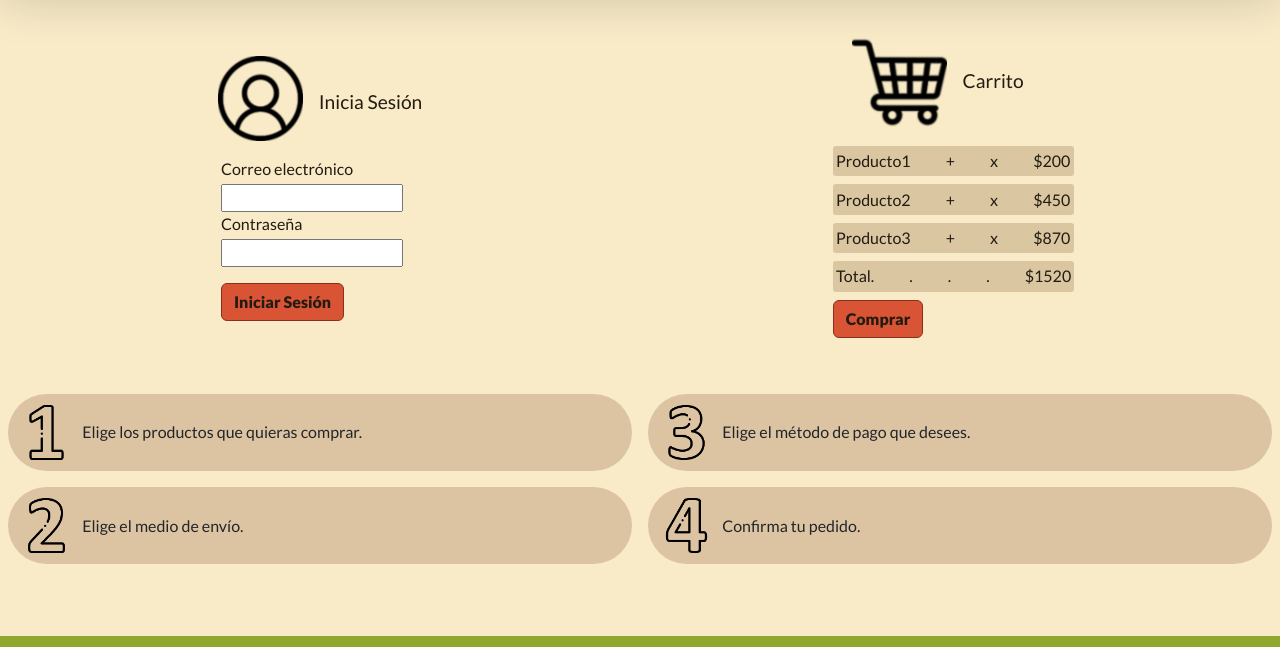
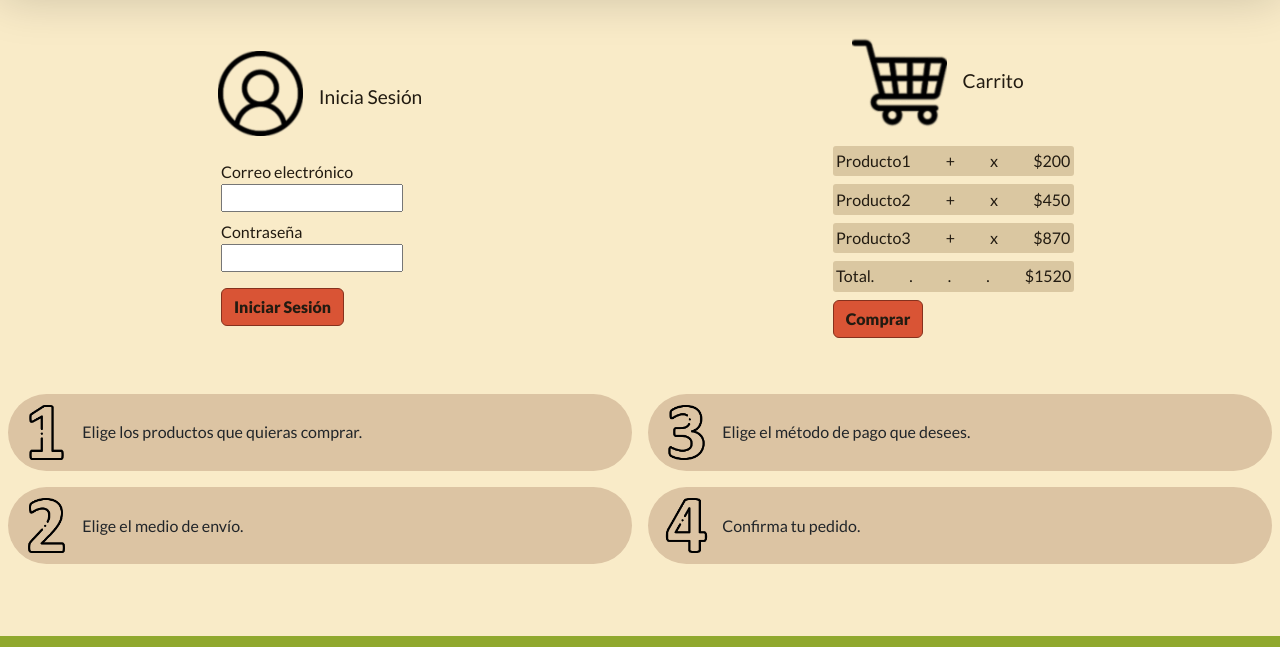
Before and after one commit to GuadalupeVillalva/VeganVillalva_repo, a website: page menu/perfil.html in a window 1280 px wide. Shown: the part 77-724 px from the top of the page. Drawn offline with nearby package versions, Linux system fonts and the light colour scheme.

Commit message:
ultima-version

```diff
--- a/menu/perfil.html
+++ b/menu/perfil.html
@@ -49,18 +49,16 @@
         </div>
         <div class="ingresar">
             <form action="">
-                <p> Correo electrónico </p>
-                <label for="email">
+                <label for="email"> Correo electrónico
                     <input type="email" name="correo" id="email" required>
                 </label>
-                <p> Contraseña </p>
-                <label for="password">
+                <label for="password"> Contraseña
                     <input type="password" name="contraseña" id="password" required>
                 </label>
-            </form>
             <div>
-                <button type="button" class="btn btn-primary button" id="send"> Iniciar Sesión </button>
+                <button type="submit" class="btn btn-primary button" id="send"> Iniciar Sesión </button>
             </div>
+        </form>
         </div>
     </div>
     <div class="carrito">
@@ -94,7 +92,7 @@
             <p> Confirma tu pedido. </p>
         </div>
     </div>
-    <footer id="footerPerfil">
+    <footer>
         <div>
             <a href="https://www.instagram.com" target="_blank" class="icon"> <img src="../icons/instagram.png" alt="instagram"> </a>
             <a href="https://whatsapp.com/" target="_blank" class="icon"> <img src="../icons/whatsapp.png" alt="whatsapp"> </a>
--- a/package.json
+++ b/package.json
@@ -1,7 +1,7 @@
 {
   "name": "veganvillalvaguadalupe",
   "version": "1.0.0",
-  "description": "paquete sass",
+  "description": "tienda vegana",
   "main": "index.js",
   "scripts": {
     "test": "echo \"Error: no test specified\" && exit 1",
--- a/partials/_buttons.scss
+++ b/partials/_buttons.scss
@@ -1,3 +1,4 @@
+/*Botones primarios*/
 .btn-primary {
     background-color: $btnColor;
     border-color: $btnBorderColor;
@@ -28,7 +29,8 @@
             color: $colorFuente;
         }
 }
-
+/*fin de botones primarios*/
+/*botones secundarios de filtros*/
 .btn-secondary {
     margin-left: 0.50rem;
     background-color: white;
@@ -49,3 +51,4 @@
         @extend .btn-secondary;
     }
 }
+/*fin de botones secundarios*/
--- a/partials/_footer.scss
+++ b/partials/_footer.scss
@@ -1,3 +1,4 @@
+/*footer*/
 footer {
     display: flex;
     justify-content: center;
@@ -15,3 +16,4 @@ footer {
         color: #121212;
     }
 }
+/*fin de footer*/
--- a/partials/_nav.scss
+++ b/partials/_nav.scss
@@ -1,4 +1,4 @@
-
+/*NAV*/
 #navHeader {
     background-color: $colorNavFooter;
     width: 100%;
@@ -18,3 +18,4 @@
 .navbar-collapse {
     background-color: #90a82e !important;
 }
+/*fin NAV*/
--- a/partials/_perfil.scss
+++ b/partials/_perfil.scss
@@ -1,4 +1,4 @@
-
+/*PERFIL*/
 #bodyPerfil {
     display: grid;
     grid-template-areas:
@@ -10,7 +10,7 @@
     grid-template-columns: 100%;
     grid-template-rows: repeat( 4, auto);
 }
-
+/*usuario*/
 .usuario {
     grid-area: usuario;
     grid-row-start: 1;
@@ -32,16 +32,23 @@
         }
         .ingresar {
             margin-right: 1rem;
-                p {
-                    color: $colorFuente;
-                    margin-bottom: 0.20rem;
+                form {
+                    display: flex;
+                    flex-direction: column;
+                    label {
+                        display: flex;
+                        flex-direction: column;
+                        margin-top: 0.50rem;
+                        color: $colorFuente;
+                    }
                 }
                 .button {
                     margin-top: 1rem;
                 }
-        }
-}
+            }
+    }
 
+/*carrito*/
 .carrito {
     grid-area: carrito;
     grid-row-start: 3;
@@ -78,7 +85,7 @@
             }
         }
     }
-
+/*información*/
 .info {
     display: grid;
     grid-template-areas:
@@ -118,7 +125,8 @@
         }
     }
 }
-
+/*footer perfil*/
 #footerPerfil {
     margin-top: 4rem;
 }
+/*fin de PERFIL*/
--- a/partials/_productos.scss
+++ b/partials/_productos.scss
@@ -1,3 +1,4 @@
+/*barra de filtros*/
 .filtros {
     background-color: #dcc4a3;
     padding: 4% 1%;
@@ -19,3 +20,4 @@
         margin: 0%;
     }
 }
+/*fin de barra de filtros*/
--- a/partials/_sobreNosotros.scss
+++ b/partials/_sobreNosotros.scss
@@ -1,3 +1,4 @@
+/*SOBRE NOSOTROS*/
 #bodyNosotros {
     display: grid;
     grid-template-areas:
@@ -6,6 +7,7 @@
                     "footer";
     grid-template-columns: 100%;
     grid-template-rows: repeat( 3, auto);
+    /*texto animado fade-in*/
     .text {
         grid-area: texto;
         display: grid;
@@ -43,6 +45,8 @@
 
             }
         }
+        /*fin de texto animado*/
+        /*texto descriptivo*/
         .text__p {
             margin: 3rem 1rem 5rem 1rem;
             text-align: center;
@@ -51,3 +55,4 @@
         }
     }
 }
+/*fin de SOBRE NOSOTROS*/
--- a/partials/_tiendas.scss
+++ b/partials/_tiendas.scss
@@ -1,3 +1,4 @@
+/*TIENDAS*/
 #bodyTiendas {
     grid-template-areas:
                 "navHeader"
@@ -10,6 +11,7 @@
         font-weight: bold;
         color: $colorFuente;
     }
+    /*botón filtro*/
     .buscarTiendas {
         grid-area: buscarTiendas;
         display: grid;
@@ -18,6 +20,7 @@
             margin: 00.10rem 0.50rem;
         }
     }
+    /*mapa*/
     .div__map {
         position: relative;
         padding-bottom: 56.25%;
@@ -26,3 +29,4 @@
         margin: 0.70rem 0.50rem 4rem 0.50rem;
     }
 }
+/*fin de TIENDAS*/
```
Also changed, not shown: index.html (+14 -4 lines), partials/_index.scss (+6 -1 lines), partials/_mediaquery.scss (+9 -3 lines), assets/main.css.
